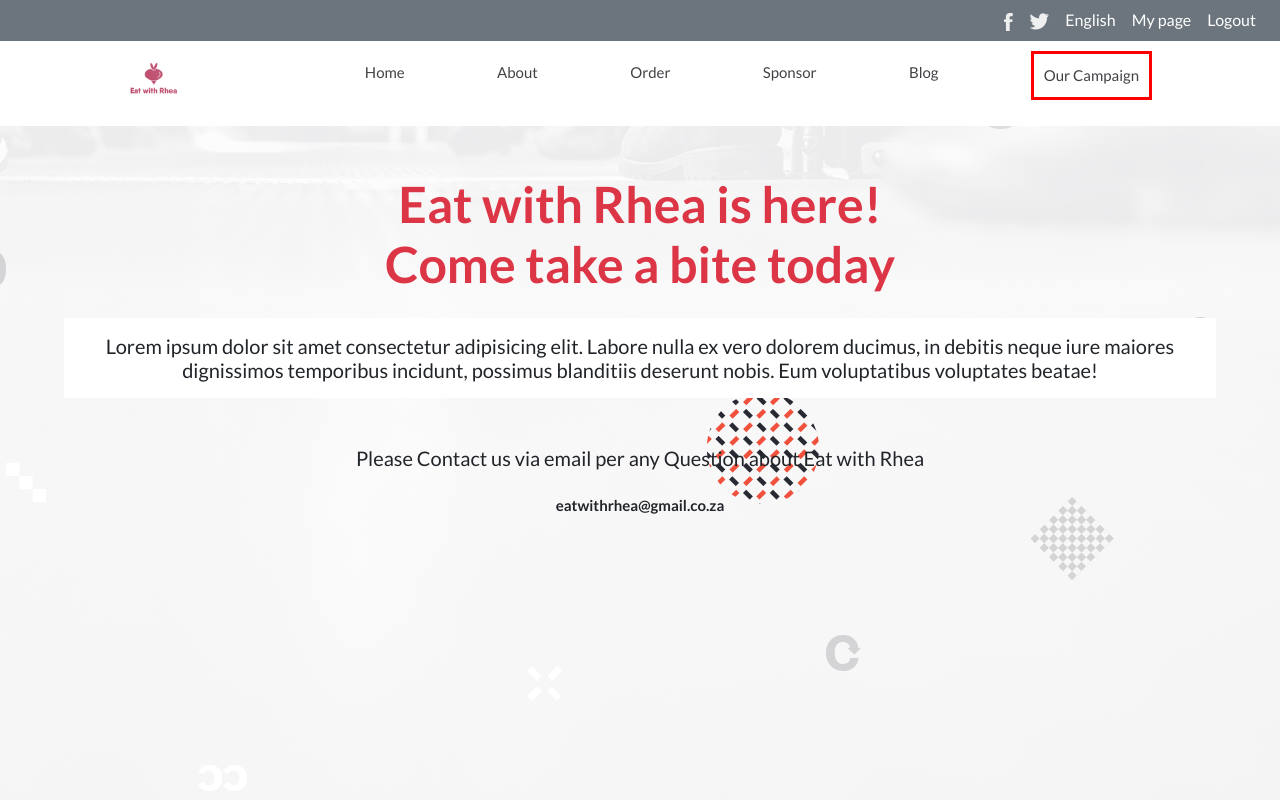
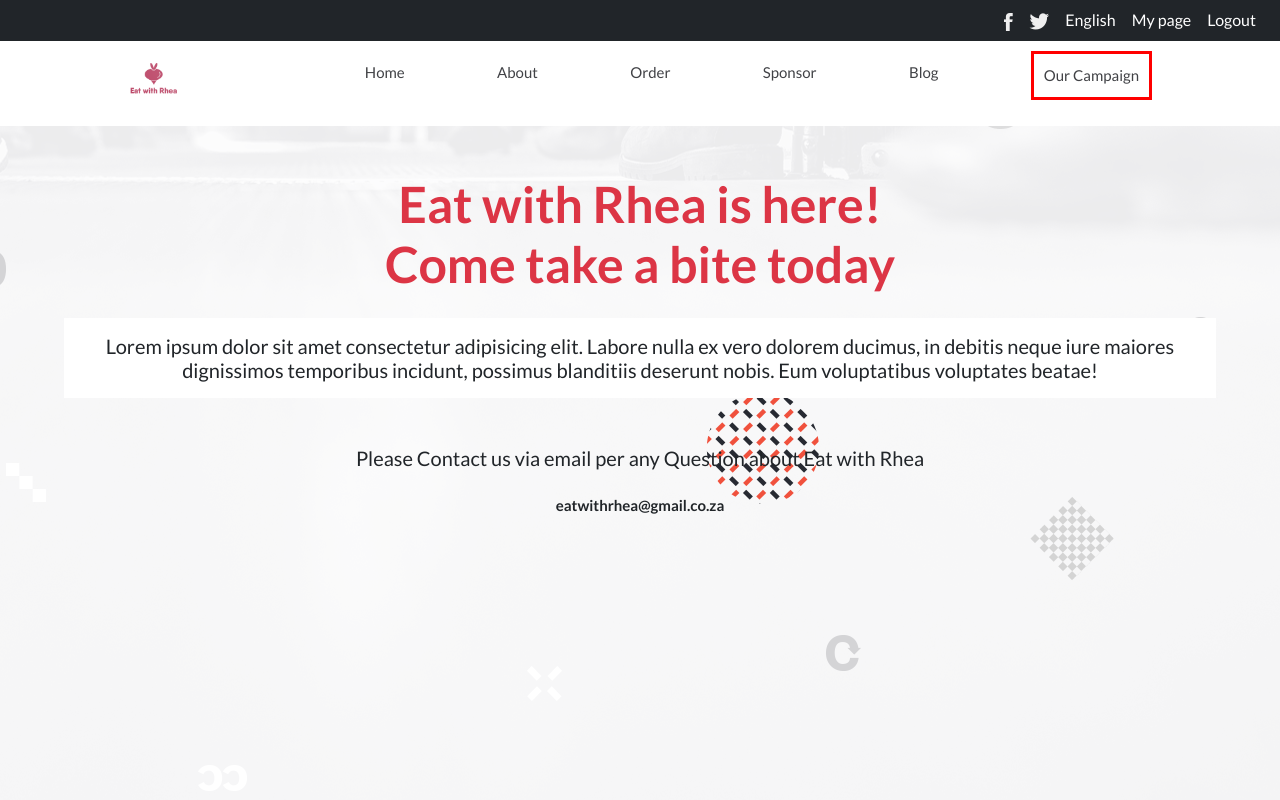
Before and after one commit to Alhajideen/Eat-with-Rhea, a plain HTML site: page about.html in a window 1280 px wide. Shown: the top 800 px of the page. Drawn offline with nearby package versions, Linux system fonts and the light colour scheme; a web font is replaced by a local one.

Commit message:
make the backgound of header dark

```diff
--- a/about.html
+++ b/about.html
@@ -39,7 +39,7 @@
       </div>
     </div>
     <header class="header">
-      <div class="dark-header bg-secondary">
+      <div class="dark-header bg-dark">
         <ul class="d-flex text-white p-2 justify-content-end">
           <li class="me-3">
             <img src="./assets/img/facebook.png" alt="Facebook logo" />
```
Also changed, not shown: index.html (+1 -1 lines).
